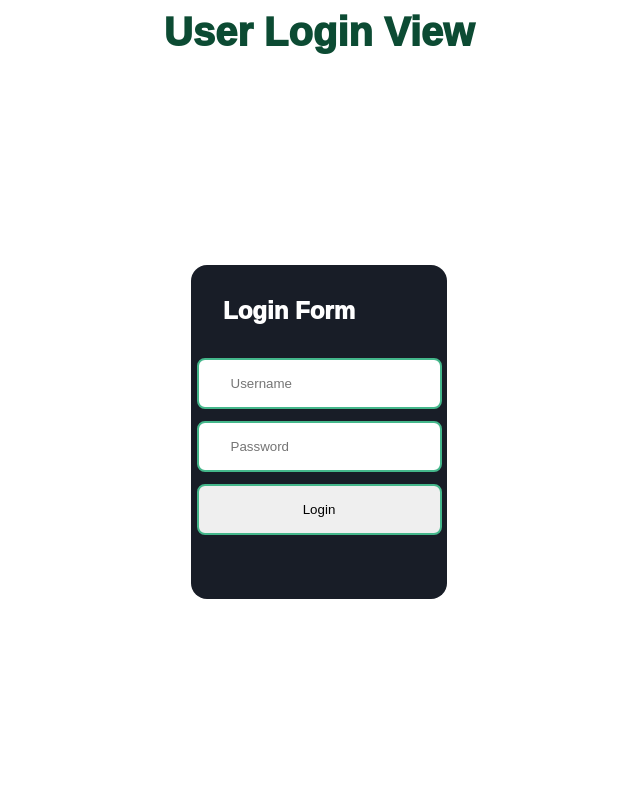
After one commit to Bl4ky113/ASAP-Django, a Django app: template asap/public/templates/public/login_form.html in a window 1280 px wide. The commit adds this page. Shown: the whole page, without its empty margins (321-961 px from the left). Run offline with Django 5.2, Linux system fonts and the light colour scheme; the template is opened without the code that fills it, so the values that code supplies are empty.

Commit message:
Added login view

```diff
--- a/asap/public/static/css/styles_base.css
+++ b/asap/public/static/css/styles_base.css
@@ -1,2 +1,16 @@
 
 * { margin: 0; padding: 0; }
+
+:root {
+  --bg: #181d27;
+  --fg: #ffffff;
+
+  --base-green: #44B78B;
+  --light-green: #93D7B7;
+  --dark-green: #0C4B33;
+}
+
+.wrapper {
+  max-width: 100vw;
+  min-height: 100vh;
+}
--- a/asap/public/static/health_check/styles.css
+++ b/asap/public/static/health_check/styles.css
@@ -1,8 +1,3 @@
-
-.wrapper {
-  max-width: 100vw;
-  min-height: 100vh;
-}
 
 .main {
   width: 100vw;
--- /dev/null
+++ b/asap/public/static/login/styles.css
@@ -0,0 +1,74 @@
+
+.main {
+  width: 100vw;
+  height: 100vh;
+
+  display: grid;
+  grid-template: 8vh 1fr / 1fr;
+  align-items: center;
+  justify-items: center;
+}
+
+.main.main--logged-user {
+  grid-template-columns: 1fr 1fr;
+}
+
+.main .main__title {
+  color: var(--dark-green);
+  font: 1000 2.5rem/150% sans-serif;
+  text-align: left;
+
+  grid-column: span 2;
+}
+
+.section {
+  max-width: 15vw;
+  min-height: 30vh;
+
+  padding: 2rem;
+  border-radius: 1rem;
+
+  background-color: var(--bg);
+
+  display: flex;
+  flex-flow: row wrap;
+  justify-content: center;
+}
+
+.section .section__title {
+  width: 100%;
+
+  color: var(--fg);
+  font: 1000 1.5rem/120% sans-serif;
+}
+
+.section .section__subtitle {
+  width: 100%;
+
+  color: var(--light-green);
+  font: 600 1.15rem/110% sans-serif;
+}
+
+.section .section__text {
+  width: 100%;
+
+  color: var(--fg);
+  font: 400 1rem/100% sans-serif;
+  text-align: right;
+}
+
+.form {
+  padding: 2rem;
+
+  display: flex;
+  flex-flow: column nowrap;
+  gap: 0.75rem;
+}
+
+.form .input {
+  padding: 1rem 2rem;
+  border: 0.15rem solid var(--base-green);
+  border-radius: 0.5rem;
+
+  outline-color: var(--light-green);
+}
--- a/asap/public/templates/public/health_check.html
+++ b/asap/public/templates/public/health_check.html
@@ -1,7 +1,8 @@
 {% load static %}
-
-<html>
+<!DOCTYPE html>
+<html lang="en">
 <head>
+  <meta charset="UTF-8">
   <link rel="stylesheet" href="{% static 'css/styles_base.css' %}">
   <link rel="stylesheet" href="{% static 'health_check/styles.css' %}">
   <title>Health check</title>
--- /dev/null
+++ b/asap/public/templates/public/login_form.html
@@ -0,0 +1,64 @@
+{% load static %}
+<!DOCTYPE html>
+<html lang="en">
+<head>
+  <meta charset="UTF-8">
+  <link rel="stylesheet" href="{% static 'css/styles_base.css' %}">
+  <link rel="stylesheet" href="{% static 'login/styles.css' %}">
+  <title>Login View</title>
+</head>
+<body>
+  <div class="wrapper">
+    <main
+      class="main {% if user.is_authenticated %}main--logged-user{% endif %}">
+      <h1 class="main__title">
+        User Login View
+      </h1>
+      <section class="section">
+        <p class="section__title">
+          Login Form
+        </p>
+        <form
+          action="{% url 'login_view' %}"
+          method="post"
+          class="form">
+          {% csrf_token %}
+          <input
+            class="input"
+            type="text"
+            name="username"
+            placeholder="Username">
+          <input
+            class="input"
+            type="password"
+            name="password"
+            placeholder="Password">
+          <input
+            class="input"
+            type="submit"
+            value="Login">
+        </form>
+      </section>
+      {% if user.is_authenticated %}
+        <section class="section">
+          <p class="section__title">
+            User Logged in
+          </p>
+          <p class="section__subtitle">
+            Name:
+          </p>
+          <p class="section__text">
+            {{ user.first_name }} {{ user.last_name }}
+          </p>
+          <p class="section__subtitle">
+            Email:
+          </p>
+          <p class="section__text">
+            {{ user.email }}
+          </p>
+        </section>
+      {% endif %}
+    </main>
+  </div>
+</body>
+</html>
--- a/asap/public/urls.py
+++ b/asap/public/urls.py
@@ -5,5 +5,5 @@ from . import controllers
 
 urlpatterns = (
     path('health_check', controllers.health_check, name='healthcheck'),
-    path('login', controllers.LoginView, name='login user')
+    path('login', controllers.LoginController.as_view(), name='login')
 )
--- a/asap/public/views_urls.py
+++ b/asap/public/views_urls.py
@@ -4,5 +4,7 @@ from django.urls import path
 from . import views
 
 urlpatterns = (
-    path('health_check', views.health_check),
+    path('health_check', views.health_check, name="healthcheck_view"),
+    path('login', views.LoginView.as_view(), name="login_view"),
+    # path('auth', views.auth_user, name="auth_user_view")
 )
--- a/asap/student/urls.py
+++ b/asap/student/urls.py
@@ -4,5 +4,5 @@ from django.urls import path
 from . import controllers
 
 urlpatterns = (
-    path('', controllers.StudentView.post, name="Student root"),
+    path('', controllers.StudentView.as_view(), name="Student root"),
 )
```
Also changed, not shown: asap/logging_handler.py (added, +29 -0 lines), asap/public/controllers.py (+16 -21 lines), asap/public/views.py (+35 -1 lines), asap/student/controllers.py (+4 -14 lines), 1 other file. Lines whose indentation alone changed are shown as unchanged.
